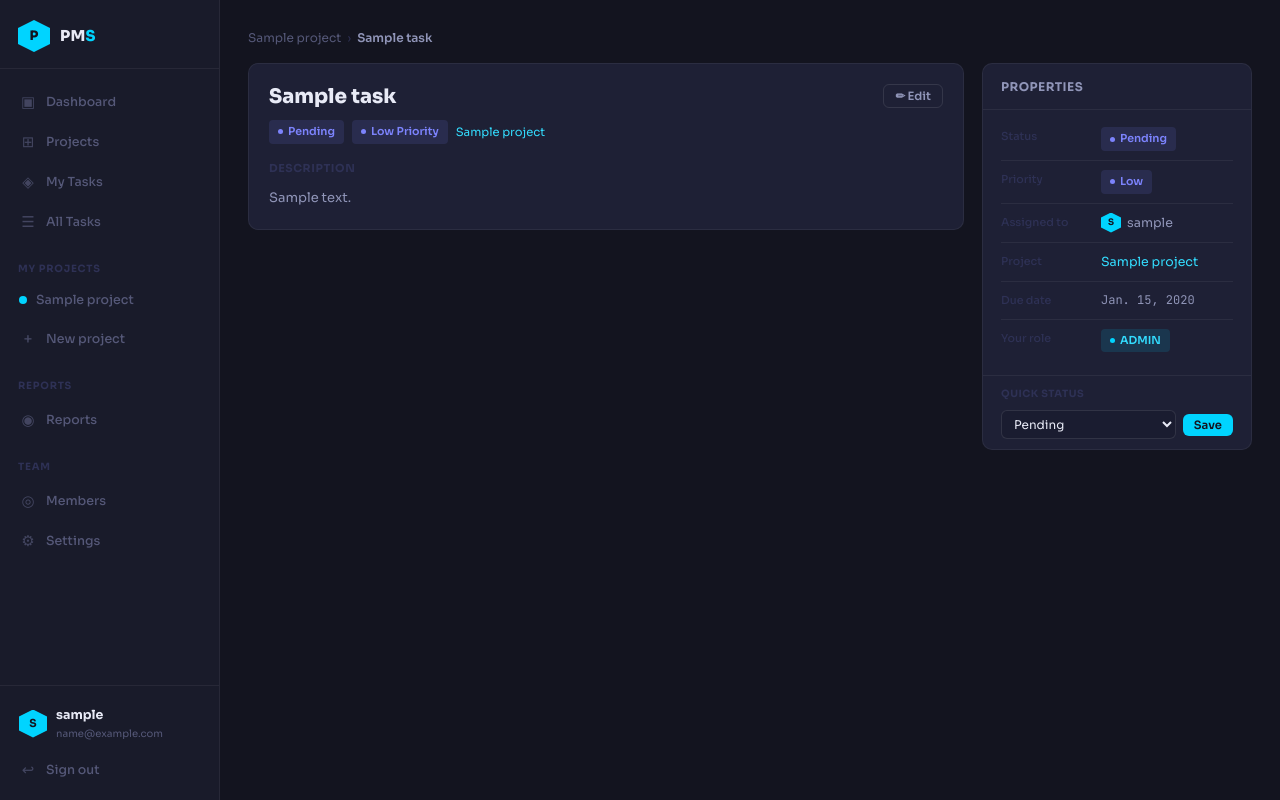
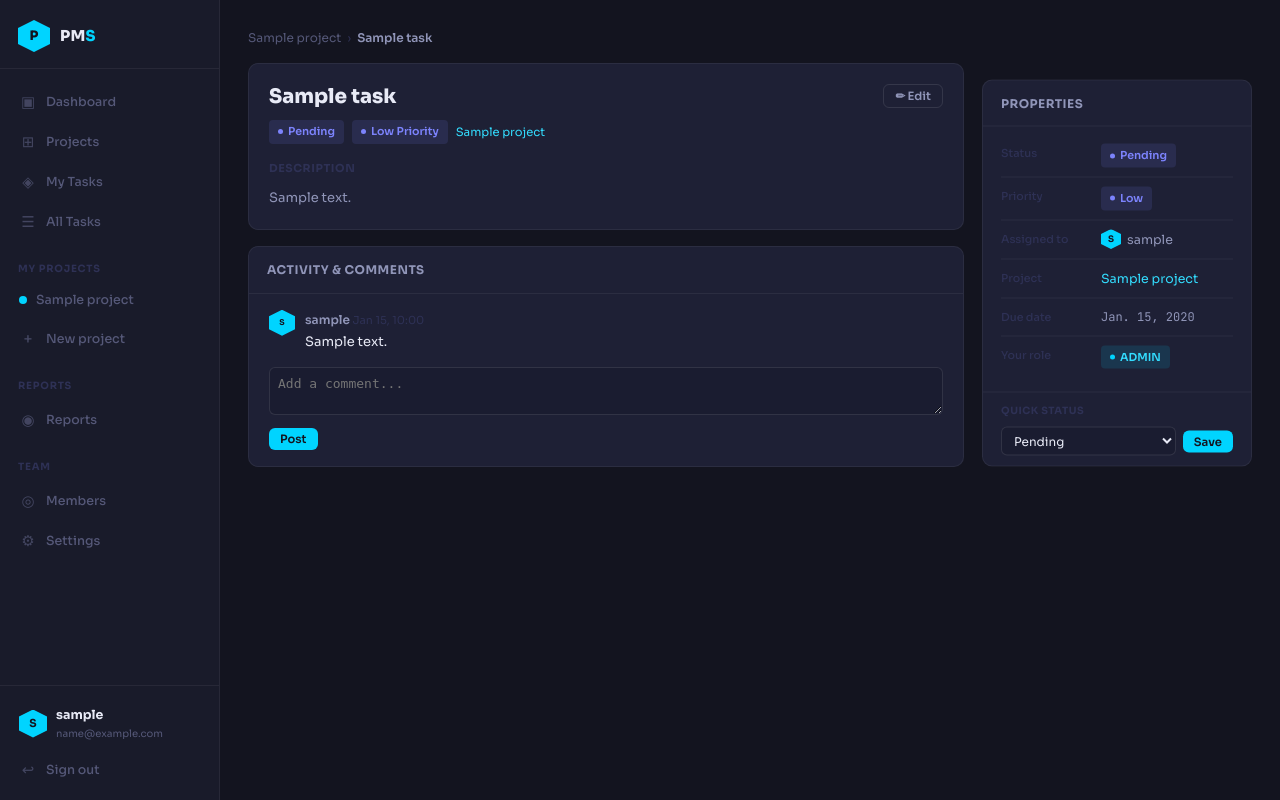
Before and after one commit to Mohit3307/pms, a Django app: page /tasks/1/ in a window 1280 px wide. Run offline with Django 5.2, Linux system fonts and the light colour scheme; a user stored in the database is signed in; tables that the repository leaves empty hold one stand-in row (values such as "Sample post"); parts of the project's set-up code (start-up, migrations or seed data) failed here and were passed over.

Commit message:
fix: task detail templete comment section bug

```diff
--- a/templates/tasks/task_detail.html
+++ b/templates/tasks/task_detail.html
@@ -42,6 +42,67 @@
           {{ task.description|linebreaksbr|default:"No description provided." }}
         </p>
       </div>
+    </div>
+
+    <div class="card" style="margin-top:16px;">
+    <div class="card-head">
+    <h3>Activity & Comments</h3>
+    </div>
+
+    <div style="padding:16px 20px;">
+
+    {% for comment in comments %}
+    <div style="display:flex;gap:10px;margin-bottom:14px;">
+
+    <div class="av-sm" style="background:#00d4ff;width:26px;height:26px;">
+    {{ comment.user.username|first|upper }}
+    </div>
+
+    <div>
+
+    <div style="font-size:12px;color:var(--t2);font-weight:600;">
+    {{ comment.user.username }}
+
+    <span style="color:var(--t4);font-weight:400;font-size:11px;">
+    {{ comment.created_at|date:"M d, H:i" }}
+    </span>
+
+    </div>
+
+    <div style="font-size:13px;color:var(--t1);margin-top:3px;">
+    {{ comment.content }}
+    </div>
+
+    </div>
+    </div>
+    {% empty %}
+    <div style="font-size:12px;color:var(--t4);">
+    No comments yet.
+    </div>
+    {% endfor %}
+
+
+    {% if my_role == "ADMIN" or my_role == "MEMBER" %}
+    <form method="POST" style="margin-top:12px;">
+    {% csrf_token %}
+    <input type="hidden" name="action" value="add_comment"/>
+
+    <textarea
+    name="comment"
+    placeholder="Add a comment..."
+    rows="2"
+    style="width:100%;background:var(--input);border:1px solid var(--b2);border-radius:6px;padding:8px;color:var(--t1);font-size:13px;"></textarea>
+
+    <button type="submit"
+    class="btn btn-cy btn-sm"
+    style="margin-top:6px;">
+    Post
+    </button>
+
+    </form>
+    {% endif %}
+
+    </div>
     </div>
 
     <!-- EDIT MODE (hidden by default) -->
```
